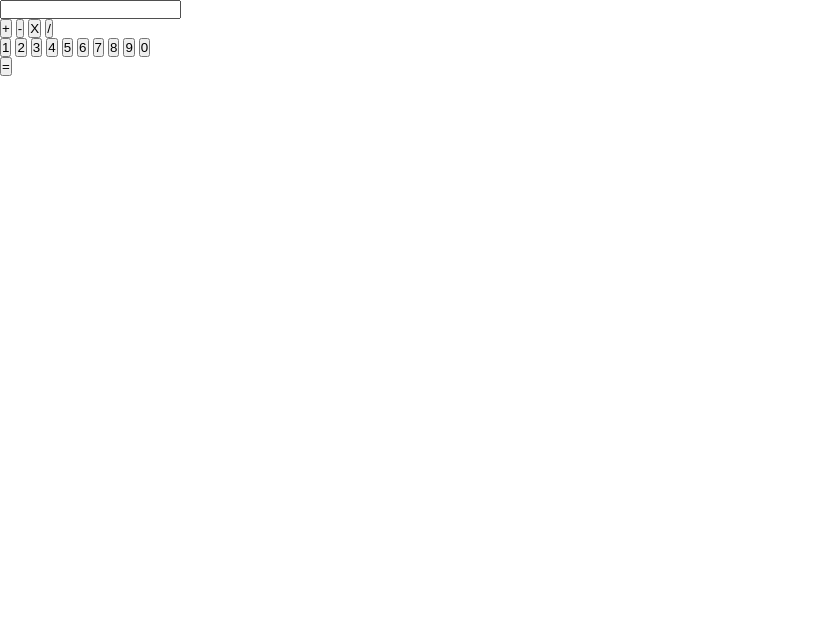
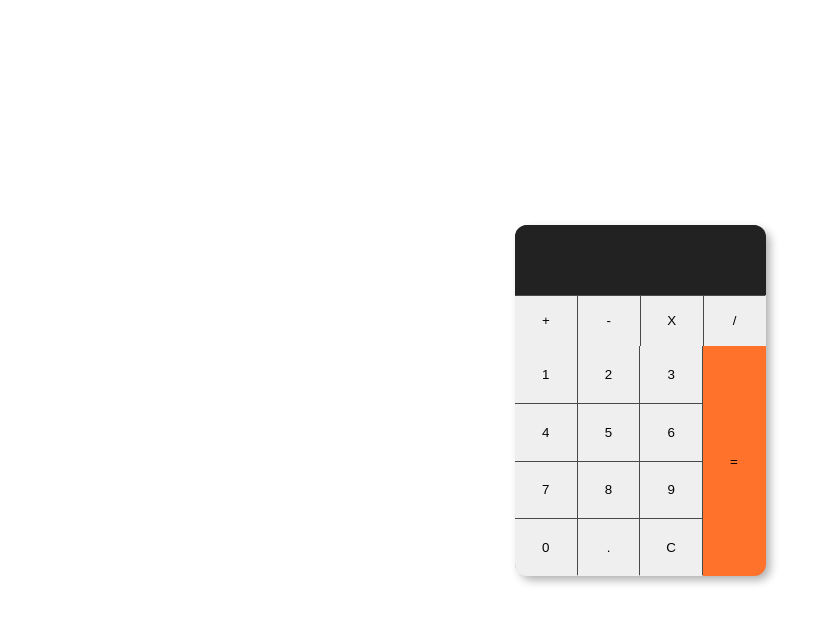
Before and after one commit to PabloGoulartn/Calculadora, a plain HTML site: page index.html in a window 1280 px wide. Shown: the whole page, without its empty margins (0-838 px from the left). Drawn offline with Linux system fonts and the light colour scheme.

Commit message:
CSS implementando

```diff
--- a/CSS/base.css
+++ b/CSS/base.css
@@ -1,10 +1,87 @@
-*
-{
+* {
     box-sizing: border-box;
     margin: 0;
     padding: 0;
+    border: 0;
 }
 
-body{
+body {
+    height: 100vh;
+    display: flex;
+    align-items: center;
+    justify-content: center;
+}
 
+.calculator {
+    width: 250px;
+    height: 350px;
+    background-color: #494949;
+    display: grid;
+    grid-template-columns: 187px 63px;
+    grid-template-rows: 70px 50px 230px;
+    gap: 0.5px;
+    box-shadow: 5px 5px 10px rgba(0, 0, 0, 0.322);
+    border-radius: 12px;
 }
+
+.display-section {
+    width: 100%;
+    height: 100%;
+    grid-column: 1 / -1;
+}
+
+.calculator-display {
+    width: 100%;
+    height: 100%;
+    background-color: #222222;
+    border-radius: 12px 12px 0px 0px;
+}
+
+.operator-buttons {
+    width: 100%;
+    grid-column: 1 / -1;
+    height: 50px;
+    display: grid;
+    grid-template-columns: repeat(4, 1fr); /* Definindo 3 colunas iguais */
+    grid-gap: 0; /* Removendo o espaçamento entre as células */
+    gap: 1px;
+}
+
+.btn{
+    cursor: pointer;
+}
+
+.operator-btn {
+    width: 100%;
+    height: 50px;
+}
+
+.numeric-buttons {
+    display: grid;
+    grid-template-columns: repeat(3, 1fr);
+    grid-gap: 0;
+    width: 100%;
+    gap: 1px;
+}
+
+.numeric-btn {
+    width: 100%;
+    height: 100%;
+}
+
+.border-btn{
+    border-bottom-left-radius: 12px;
+}
+
+.equals-button {
+    grid-column: 2;
+    width: 100%;
+    height: 100%;
+}
+
+.equals-btn {
+    width: 100%;
+    height: 100%;
+    background-color: #ff722b;
+    border-bottom-right-radius: 12px;
+}
--- a/index.html
+++ b/index.html
@@ -10,31 +10,33 @@
 <body>
     <main class="calculator">
         <section class="display-section">
-            <input type="number" name="display" id="calculator-display" readonly>
+            <input type="number" name="display" class="calculator-display" readonly>
         </section>
 
         <section class="operator-buttons">
-            <button type="button" class="operator-btn add">+</button>
-            <button type="button" class="operator-btn subtract">-</button>
-            <button type="button" class="operator-btn multiply">X</button>
-            <button type="button" class="operator-btn divide">/</button>
+            <button type="button" class="operator-btn add btn">+</button>
+            <button type="button" class="operator-btn subtract btn">-</button>
+            <button type="button" class="operator-btn multiply btn">X</button>
+            <button type="button" class="operator-btn divide btn">/</button>
         </section>
 
         <section class="numeric-buttons">
-            <button type="button" class="numeric-btn">1</button>
-            <button type="button" class="numeric-btn">2</button>
-            <button type="button" class="numeric-btn">3</button>
-            <button type="button" class="numeric-btn">4</button>
-            <button type="button" class="numeric-btn">5</button>
-            <button type="button" class="numeric-btn">6</button>
-            <button type="button" class="numeric-btn">7</button>
-            <button type="button" class="numeric-btn">8</button>
-            <button type="button" class="numeric-btn">9</button>
-            <button type="button" class="numeric-btn">0</button>
+            <button type="button" class="numeric-btn btn">1</button>
+            <button type="button" class="numeric-btn btn">2</button>
+            <button type="button" class="numeric-btn btn">3</button>
+            <button type="button" class="numeric-btn btn">4</button>
+            <button type="button" class="numeric-btn btn">5</button>
+            <button type="button" class="numeric-btn btn">6</button>
+            <button type="button" class="numeric-btn btn">7</button>
+            <button type="button" class="numeric-btn btn">8</button>
+            <button type="button" class="numeric-btn btn">9</button>
+            <button type="button" class="numeric-btn btn border-btn">0</button>
+            <button type="button" class="numeric-btn btn">.</button>
+            <button type="button" class="numeric-btn btn">C</button>
         </section>
 
         <section class="equals-button">
-            <button type="button" class="equals-btn">=</button>
+            <button type="button" class="equals-btn btn">=</button>
         </section>
     </main>
     <script src="JS/base.js"></script>
```
